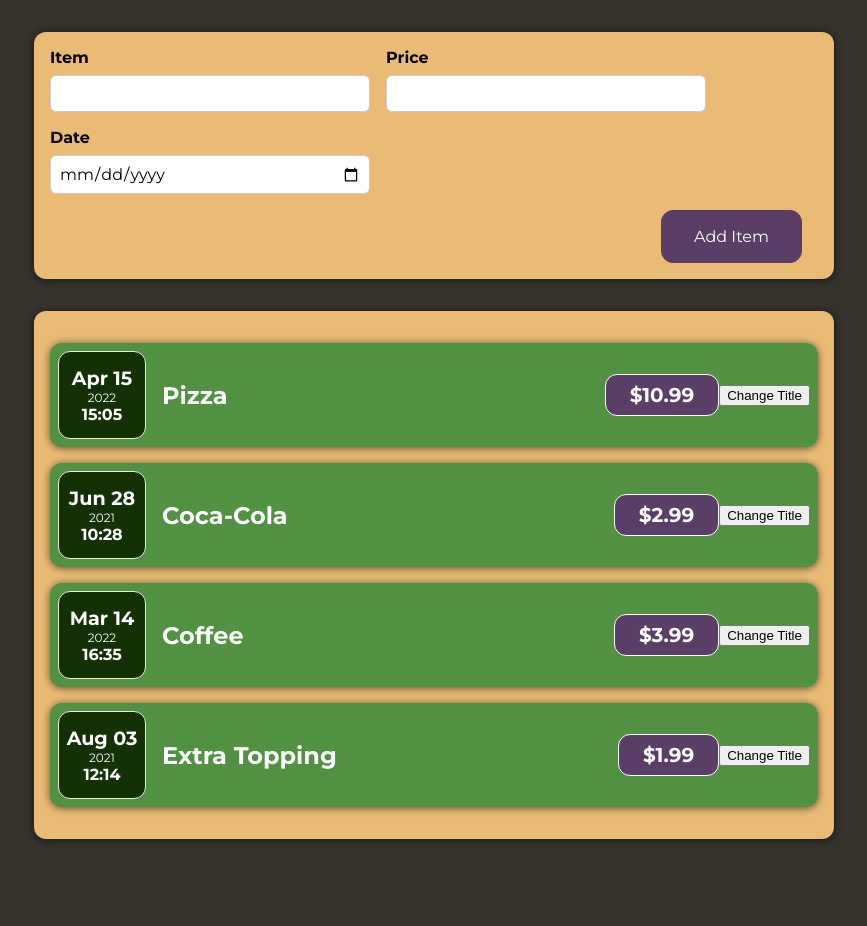
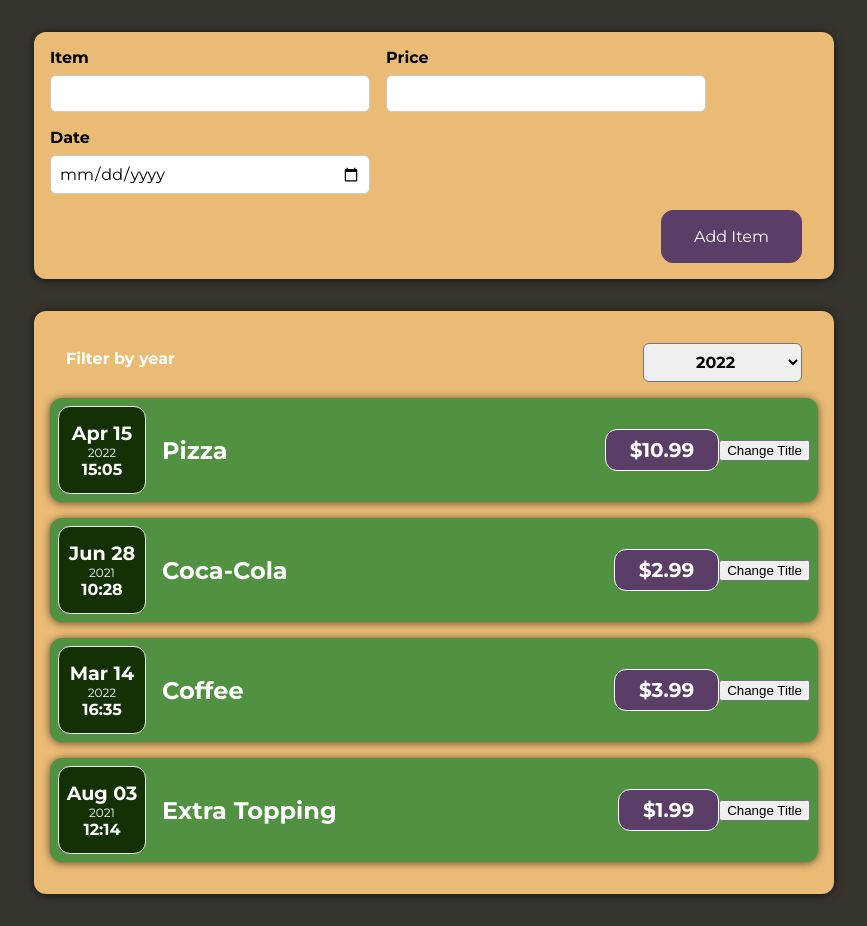
Before and after one commit to Night-Cheza/OrderTracker, a React (Create React App) app: page / in a window 1280 px wide. Shown: the whole page, without its empty margins (206-1073 px from the left). Before the commit the page ends 871 px from the top, so only its background shows below. Built offline with nearby package versions, Linux system fonts and the light colour scheme.

Commit message:
added year filter component

```diff
--- a/src/parts/AddOrder/NewOrder.js
+++ b/src/parts/AddOrder/NewOrder.js
@@ -7,6 +7,7 @@ function NewOrder (props) {
             ...submittedOrderData,
             id: Math.random().toString()
         };
+        //to pass order data to App.js (child to parent) - called lifting state up
         props.onAddNewOrder(orderData);
     };
 
--- a/src/parts/AddOrder/OrderForm.js
+++ b/src/parts/AddOrder/OrderForm.js
@@ -27,7 +27,7 @@ function OrderForm (props) {
             price: newPrice,
             date: new Date(newDate)
         };
-
+        //to pass new data to NewOrder.js
         props.onSubmitNewOrderData(orderData);
         //to clear inputs after form is submitted
         setNewTitle("");
--- a/src/parts/DisplayOrder/Orders.js
+++ b/src/parts/DisplayOrder/Orders.js
@@ -1,11 +1,21 @@
+import { useState } from "react";
 import OrderItem from "./OrderItem";
+import OrdersFilter from "../FilterOrders/OrdersFilter";
 import Card from "../UI/Card";
 import "./Orders.css";
 
 function Orders(props) {
+    useState();
+    const [selectedYear, setSelectedYear] = useState("2022");
+
+    const changeYearHandler = (year) => {
+        setSelectedYear(year);
+    }
     //to render details of order: item, price and day-time
     return (
+        <div>
             <Card className="items">
+                <OrdersFilter selected={selectedYear} onYearChange = {changeYearHandler}></OrdersFilter>
                 <OrderItem
                     item={props.items[0].item}
                     price={props.items[0].price}
@@ -31,6 +41,8 @@ function Orders(props) {
                     orderTime={props.items[3].orderTime}>
                 </OrderItem>
             </Card>
+        </div>
+
       );
 }
 
--- /dev/null
+++ b/src/parts/FilterOrders/OrdersFilter.css
@@ -0,0 +1,24 @@
+.ordersFilter {
+    color: white;
+    padding: 0 1rem;
+  }
+
+  .ordersFilter-control {
+    display: flex;
+    width: 100%;
+    align-items: center;
+    justify-content: space-between;
+    margin: 1rem 0;
+  }
+
+  .ordersFilter label {
+    font-weight: bold;
+    margin-bottom: 0.5rem;
+  }
+
+  .ordersFilter select {
+    font: inherit;
+    padding: 0.5rem 3rem;
+    font-weight: bold;
+    border-radius: 6px;
+  }
--- /dev/null
+++ b/src/parts/FilterOrders/OrdersFilter.js
@@ -0,0 +1,25 @@
+import "./OrdersFilter.css";
+
+function OrdersFilter (props) {
+    // const [year, setYear] = useState();
+
+    const yearChangeHandler = (event) => {
+        props.onYearChange(event.target.value);
+    };
+
+    return (
+      <div className='ordersFilter'>
+        <div className='ordersFilter-control'>
+          <label>Filter by year</label>
+          <select value={props.selected} onChange={yearChangeHandler}>
+            <option value="2025">2025</option>
+            <option value="2024">2024</option>
+            <option value="2023">2023</option>
+            <option value="2022">2022</option>
+          </select>
+        </div>
+      </div>
+    );
+  };
+
+  export default OrdersFilter;
```
Also changed, not shown: 1 other file (tests, documents, lock files or other folders). Lines whose indentation alone changed are shown as unchanged.
